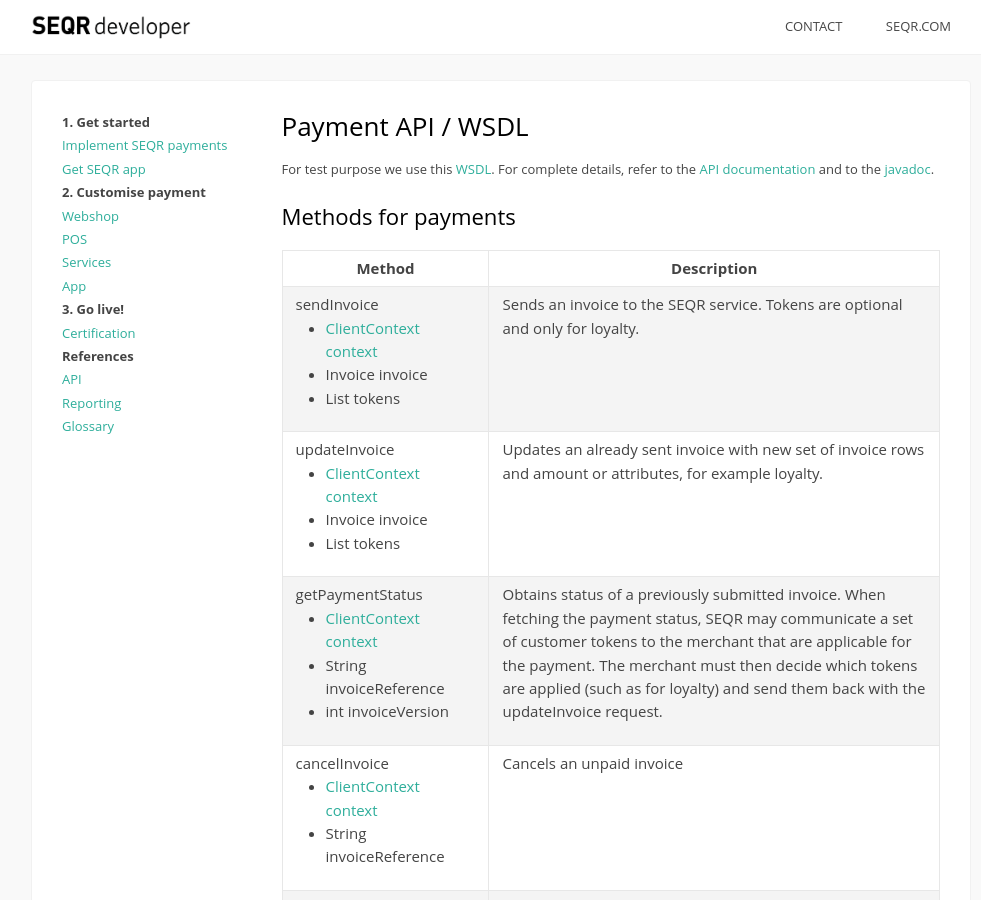
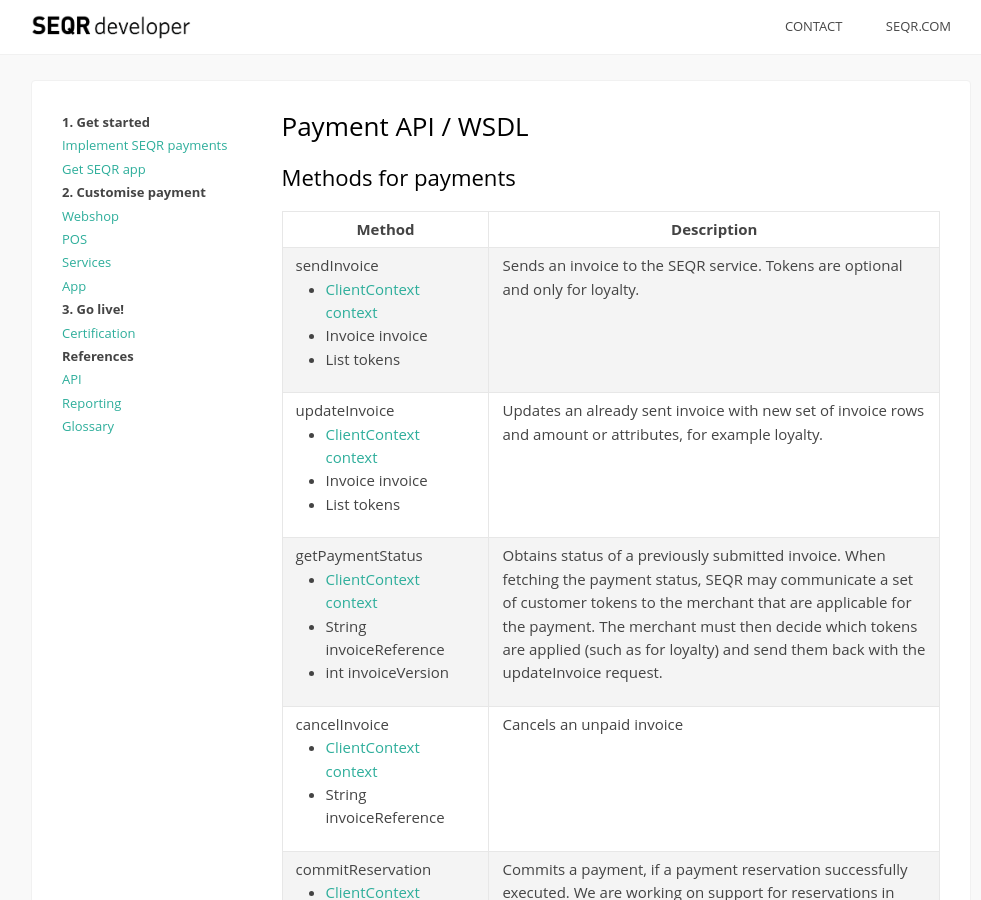
Before and after one commit to SeamlessDistribution/SeamlessDistribution.github.io, a Jekyll site: the page built from merchant/reference/api.md, in a window 1280 px wide and 900 px high. Shown: the whole window, without its empty margins (139-1120 px from the left). Built offline with Jekyll 4.4.1, drawn with Linux system fonts in a browser that asks for light colours.

Commit message:
removed links to API doc and wsdl.

```diff
--- a/merchant/reference/api.md
+++ b/merchant/reference/api.md
@@ -6,9 +6,6 @@
 
 # Payment API / WSDL
 
-For test purpose we use this [WSDL](http://extdev4.seqr.se/extclientproxy/service/v2?wsdl).
-For complete details, refer to the [API documentation](/downloads/ersifextclient-2.4.2.1-manual-SEQR.pdf)
-and to the [javadoc](/downloads/ersifextclient-2.4.2.1-javadoc/).
 
 ## Methods for payments
 
```
